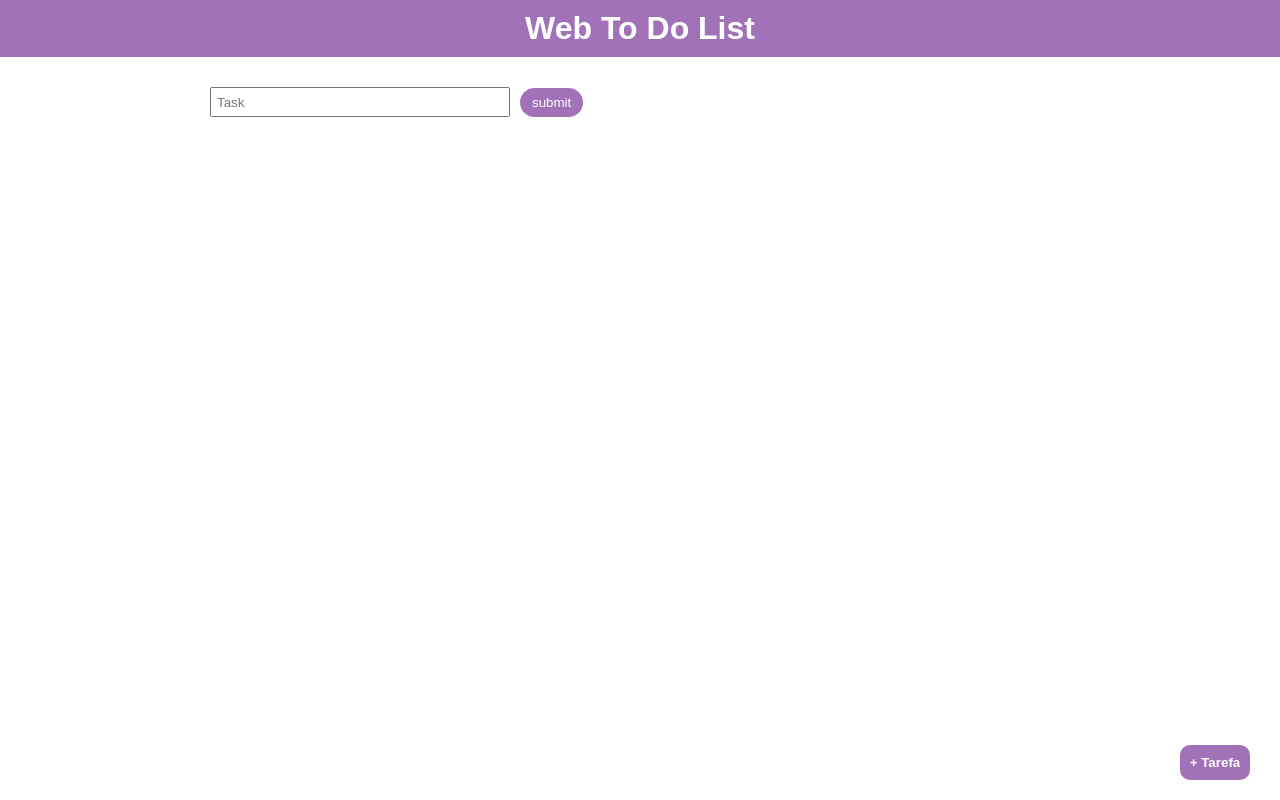
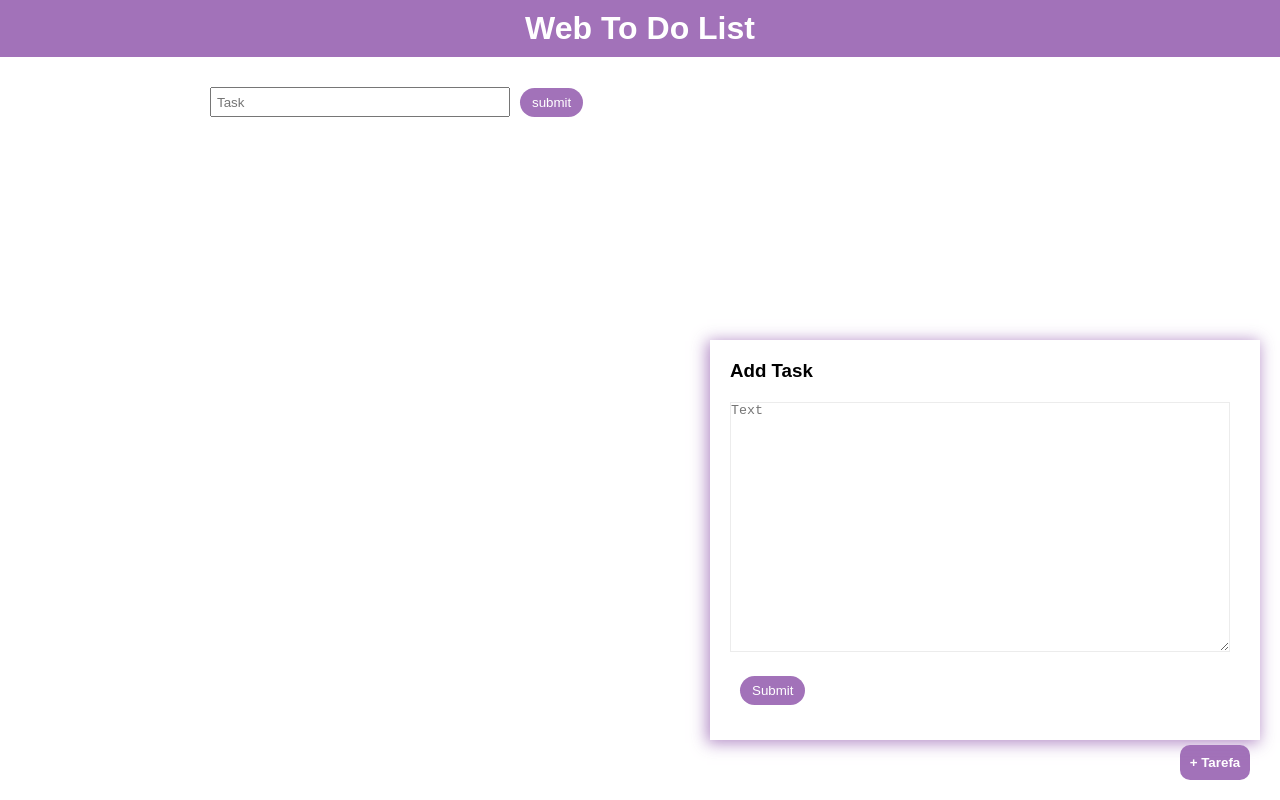
Before and after one commit to juniorferreira23/To_Do_List_React, a React (Create React App) app: page / in a window 1280 px wide. Built offline with nearby package versions, Linux system fonts and the light colour scheme.

Commit message:
create task modal

```diff
--- a/src/App.jsx
+++ b/src/App.jsx
@@ -4,6 +4,7 @@ import Task from './model/TaskModel.js';
 import TodoForm from './components/Todoform';
 import TodoList from './components/TodoList';
 import ButtonModal from './components/ButtonModal'
+import Modal from './components/Modal';
 
 const SAVED_TASKS = 'savedTasks'
 
@@ -50,6 +51,7 @@ const App = () => {
       <TodoForm onAddTask={onAddTask}></TodoForm>
       <TodoList tasks={tasks} onDeleteTask={onDeleteTask} oncheckCompletion={oncheckCompletion}></TodoList>
       <ButtonModal></ButtonModal>
+      <Modal></Modal>
       </div>
     </div>
   );
--- /dev/null
+++ b/src/components/Modal.jsx
@@ -0,0 +1,14 @@
+import React from "react";
+
+const Modal = (props) => {
+
+    return(
+        <div className="modal">
+            <h3>Add Task</h3>
+            <textarea placeholder="Text"></textarea>
+            <button className="btn-submit">Submit</button>
+        </div>
+    )
+}
+
+export default Modal
--- a/src/components/Todoform.jsx
+++ b/src/components/Todoform.jsx
@@ -19,7 +19,7 @@ const TodoForm = (props) => {
     return (
       <form className="TodoForm">
         <input id="teste" type="text" placeholder='Task' onChange={hadleChange} value={text}></input>
-        <button onClick={(event) => addTask(event)}>submit</button>
+        <button className="btn-submit" onClick={(event) => addTask(event)}>submit</button>
       </form>
     )
   }
--- a/src/style/App.css
+++ b/src/style/App.css
@@ -34,7 +34,7 @@ html, body {
     padding-left: 5px;
 }
 
-.TodoForm button {
+.btn-submit {
     padding: 7px 12px;
     background-color: #a272b9;
     color: white;
@@ -103,6 +103,24 @@ html, body {
     font-weight: bold;
 }
 
+.modal {
+    width: 550px;
+    height: 400px;
+    position: fixed;
+    bottom: 60px;
+    right: 20px;
+    box-shadow: -2px 2px 15px 1px #a272b9d2;
+    padding: 20px;
+}
+
+.modal textarea {
+    width: 500px;
+    height: 250px;
+    border-color: rgba(161, 161, 161, 0.201);
+    margin: 20px 0;
+}
+
+
 @media screen and (max-width: 500px)  {
     .card {
         flex-direction: column;
```
